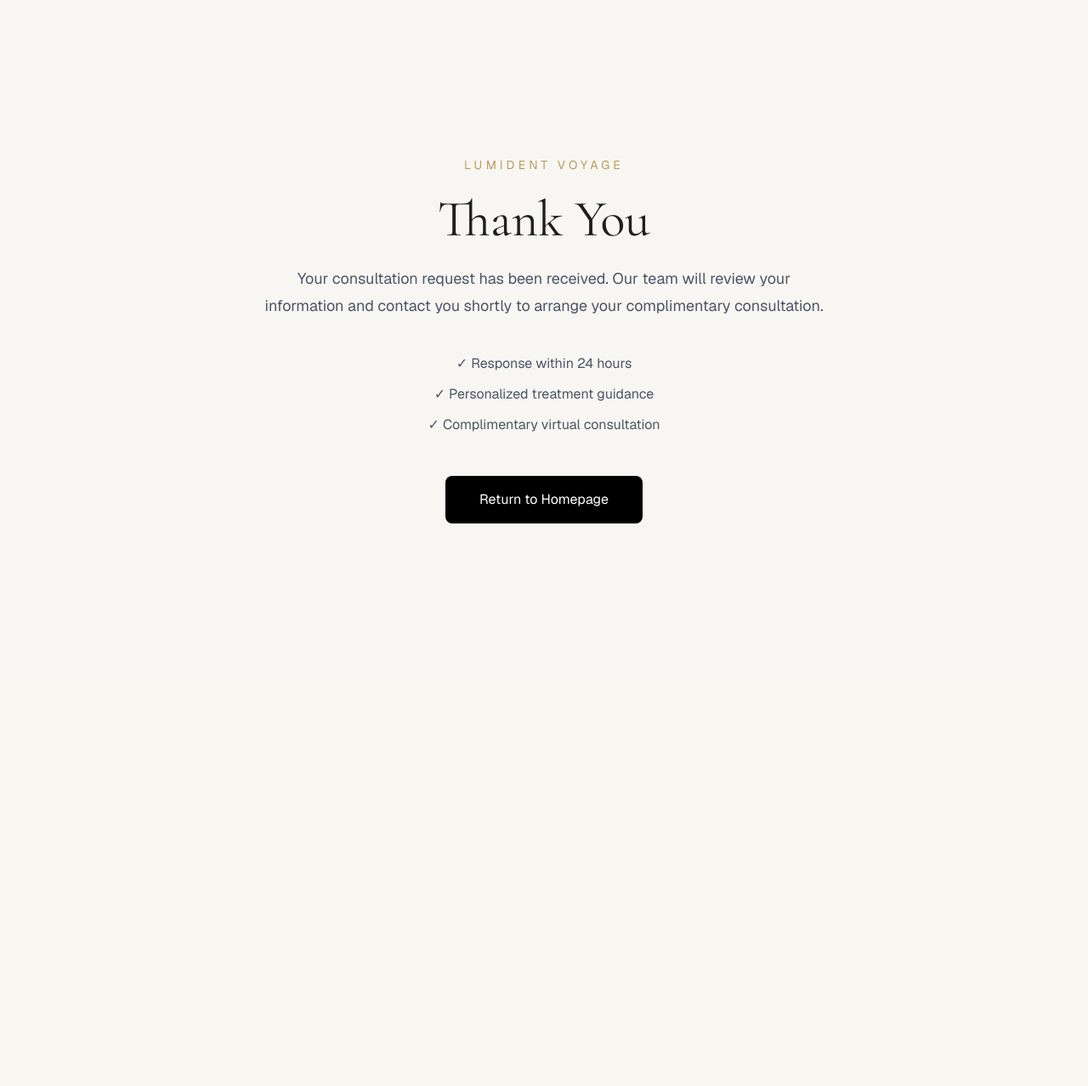
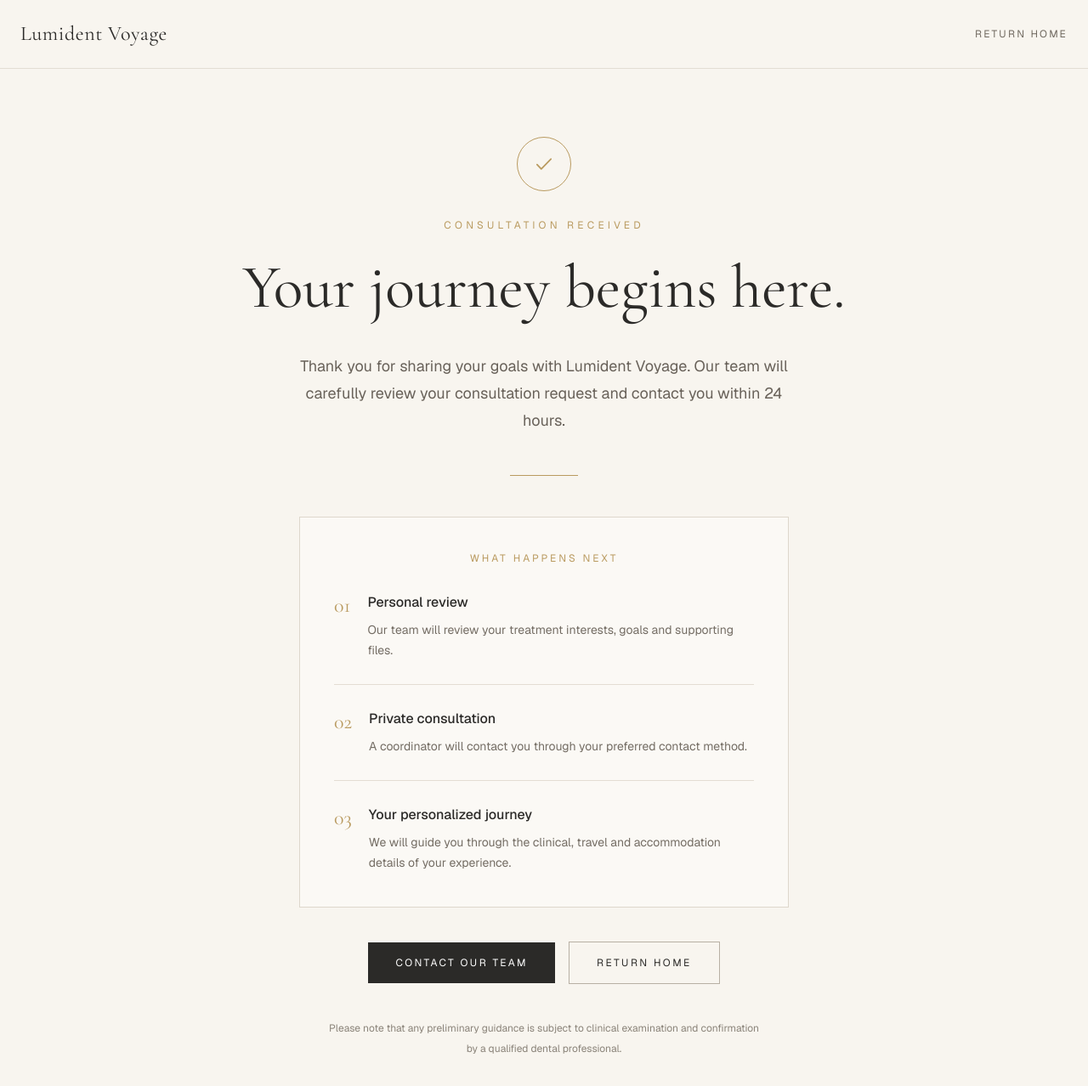
Before and after one commit to LumidentVoyage/lumident-voyage, a Next.js app: page /thank-you in a window 1280 px wide. Shown: the top 1278 px of the page at 85% size. Before the commit the page ends 800 px from the top, so only its background shows below. Built offline with nearby package versions, Linux system fonts and the light colour scheme.

Commit message:
Refactor Thank You page structure and styling
Updated the Thank You page layout and content for improved user experience.

```diff
--- a/src/app/thank-you/page.tsx
+++ b/src/app/thank-you/page.tsx
@@ -2,35 +2,127 @@
 
 export default function ThankYouPage() {
   return (
-    <main className="min-h-screen bg-[#f8f6f2] flex items-center justify-center px-6">
-      <div className="max-w-2xl text-center">
-        <p className="text-sm tracking-[0.3em] uppercase text-[#b89c5c] mb-6">
-          Lumident Voyage
-        </p>
+    <main className="flex min-h-screen flex-col bg-[#f8f5ef] text-[#2b2a28]">
+      <header className="border-b border-[#e3ddd3]">
+        <div className="mx-auto flex w-full max-w-7xl items-center justify-between px-6 py-6">
+          <Link href="/" className="font-serif text-2xl tracking-wide">
+            Lumident Voyage
+          </Link>
 
-        <h1 className="text-5xl md:text-6xl font-serif text-[#1f1f1f] mb-6">
-          Thank You
-        </h1>
+          <Link
+            href="/"
+            className="text-xs uppercase tracking-[0.18em] text-[#6f685f] transition hover:text-[#b99a5f]"
+          >
+            Return Home
+          </Link>
+        </div>
+      </header>
 
-        <p className="text-lg text-gray-600 leading-8 mb-10">
-          Your consultation request has been received.
-          Our team will review your information and contact you shortly to
-          arrange your complimentary consultation.
-        </p>
+      <section className="flex flex-1 items-center justify-center px-6 py-20">
+        <div className="w-full max-w-3xl text-center">
+          <div className="mx-auto flex h-16 w-16 items-center justify-center rounded-full border border-[#b99a5f]">
+            <svg
+              viewBox="0 0 24 24"
+              fill="none"
+              className="h-7 w-7 text-[#b99a5f]"
+              aria-hidden="true"
+            >
+              <path
+                d="M5 12.5L9.25 17L19 7"
+                stroke="currentColor"
+                strokeWidth="1.5"
+                strokeLinecap="round"
+                strokeLinejoin="round"
+              />
+            </svg>
+          </div>
 
-        <div className="space-y-3 text-gray-600 mb-12">
-          <p>✓ Response within 24 hours</p>
-          <p>✓ Personalized treatment guidance</p>
-          <p>✓ Complimentary virtual consultation</p>
+          <p className="mt-8 text-xs uppercase tracking-[0.35em] text-[#b99a5f]">
+            Consultation Received
+          </p>
+
+          <h1 className="mt-5 font-serif text-5xl leading-tight md:text-7xl">
+            Your journey begins here.
+          </h1>
+
+          <p className="mx-auto mt-8 max-w-xl text-lg leading-8 text-[#686159]">
+            Thank you for sharing your goals with Lumident Voyage. Our team
+            will carefully review your consultation request and contact you
+            within 24 hours.
+          </p>
+
+          <div className="mx-auto mt-12 h-px w-20 bg-[#b99a5f]" />
+
+          <div className="mx-auto mt-12 max-w-xl border border-[#ded7cc] bg-[#fbf9f5] p-8 md:p-10">
+            <p className="text-xs uppercase tracking-[0.25em] text-[#b99a5f]">
+              What happens next
+            </p>
+
+            <div className="mt-8 space-y-7 text-left">
+              <div className="flex gap-5">
+                <span className="font-serif text-2xl text-[#b99a5f]">01</span>
+
+                <div>
+                  <h2 className="font-medium">Personal review</h2>
+                  <p className="mt-2 text-sm leading-6 text-[#746d64]">
+                    Our team will review your treatment interests, goals and
+                    supporting files.
+                  </p>
+                </div>
+              </div>
+
+              <div className="border-t border-[#e3ddd3]" />
+
+              <div className="flex gap-5">
+                <span className="font-serif text-2xl text-[#b99a5f]">02</span>
+
+                <div>
+                  <h2 className="font-medium">Private consultation</h2>
+                  <p className="mt-2 text-sm leading-6 text-[#746d64]">
+                    A coordinator will contact you through your preferred
+                    contact method.
+                  </p>
+                </div>
+              </div>
+
+              <div className="border-t border-[#e3ddd3]" />
+
+              <div className="flex gap-5">
+                <span className="font-serif text-2xl text-[#b99a5f]">03</span>
+
+                <div>
+                  <h2 className="font-medium">Your personalized journey</h2>
+                  <p className="mt-2 text-sm leading-6 text-[#746d64]">
+                    We will guide you through the clinical, travel and
+                    accommodation details of your experience.
+                  </p>
+                </div>
+              </div>
+            </div>
+          </div>
+
+          <div className="mt-10 flex flex-col items-center justify-center gap-4 sm:flex-row">
+            <a
+              href="mailto:admin@lumidentvoyage.com?subject=Lumident%20Voyage%20Consultation"
+              className="inline-flex w-full items-center justify-center bg-[#2b2a28] px-8 py-4 text-xs uppercase tracking-[0.2em] text-white transition duration-300 hover:bg-[#b99a5f] hover:text-[#2b2a28] sm:w-auto"
+            >
+              Contact Our Team
+            </a>
+
+            <Link
+              href="/"
+              className="inline-flex w-full items-center justify-center border border-[#b8b0a4] px-8 py-4 text-xs uppercase tracking-[0.2em] transition duration-300 hover:border-[#b99a5f] hover:text-[#b99a5f] sm:w-auto"
+            >
+              Return Home
+            </Link>
+          </div>
+
+          <p className="mx-auto mt-10 max-w-lg text-xs leading-6 text-[#8a8379]">
+            Please note that any preliminary guidance is subject to clinical
+            examination and confirmation by a qualified dental professional.
+          </p>
         </div>
-
-        <Link
-          href="/"
-          className="inline-block bg-black text-white px-10 py-4 rounded-lg hover:opacity-90 transition"
-        >
-          Return to Homepage
-        </Link>
-      </div>
+      </section>
     </main>
   );
 }
```
